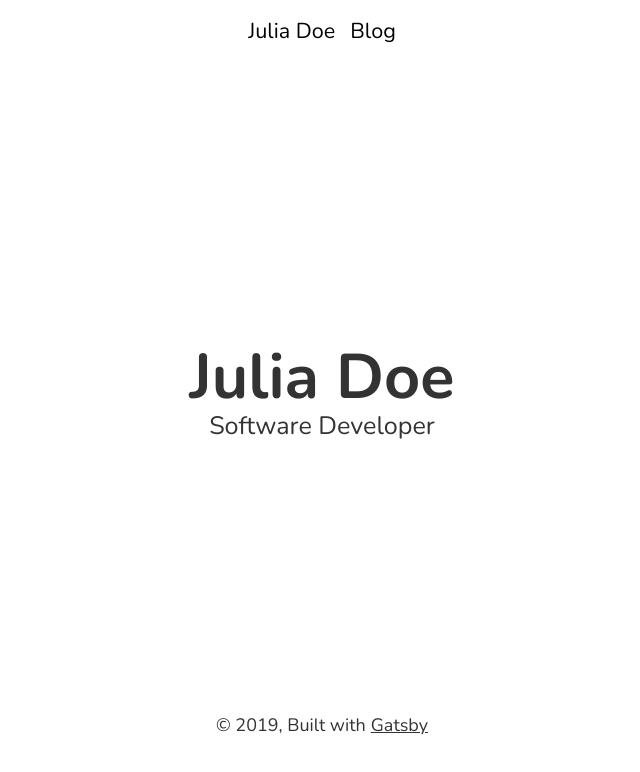
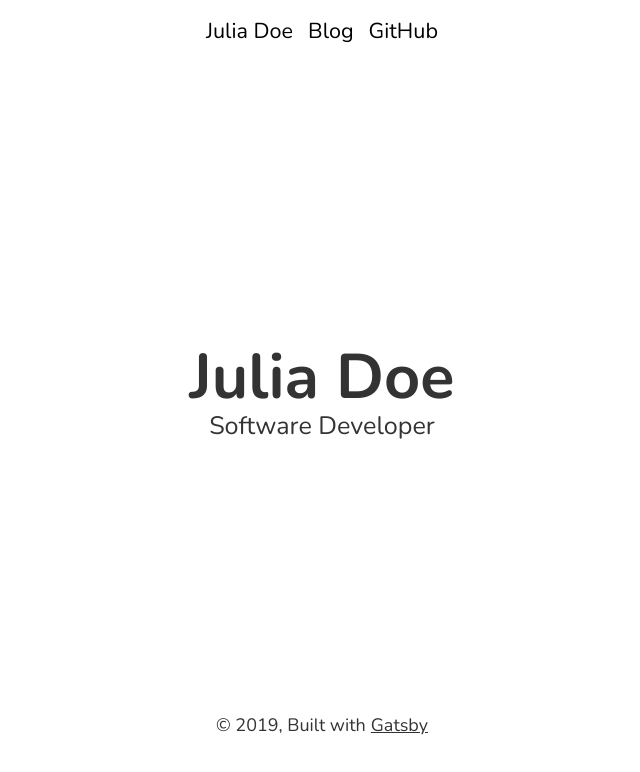
Before and after one commit to niklasmtj/gatsby-starter-julia, a Gatsby site: page / in a window 1280 px wide. Shown: the whole page, without its empty margins (318-958 px from the left). Built offline with nearby package versions, Linux system fonts and the light colour scheme; Gatsby itself is replaced by a stand-in of ours.

Commit message:
Added Github Link in Nav

```diff
--- a/src/components/header.js
+++ b/src/components/header.js
@@ -10,6 +10,32 @@ const Content = styled.div`
 `
 
 const NavLink = styled(Link)`
+  color: black;
+  margin-left: 15px;
+  text-decoration: none;
+  display: inline-block;
+  position: relative;
+
+  ::after {
+    content: "";
+    position: absolute;
+    width: 100%;
+    transform: scaleX(0);
+    height: 2px;
+    bottom: 0;
+    left: 0;
+    background-color: rgba(0, 0, 0, 0.8);
+    transform-origin: bottom right;
+    transition: transform 0.4s cubic-bezier(0.86, 0, 0.07, 1);
+  }
+
+  :hover::after {
+    transform: scaleX(1);
+    transform-origin: bottom left;
+  }
+`
+
+const GitHubLink = styled.a`
   color: black;
   margin-left: 15px;
   text-decoration: none;
@@ -52,6 +78,7 @@ const Header = ({ siteTitle }) => (
       <p>
         <HomeLink to="/">{siteTitle}</HomeLink>
         <NavLink to="/blog">Blog</NavLink>
+        <GitHubLink href="https://github.com/niklasmtj/gatsby-starter-julia">GitHub</GitHubLink>
       </p>
     </Content>
   </SiteHeader>
--- a/src/pages/index.js
+++ b/src/pages/index.js
@@ -1,4 +1,5 @@
 import React from "react"
+import {css} from "@emotion/core"
 
 import LandingBio from "../components/landing-bio"
 import Layout from "../components/layout"
```
